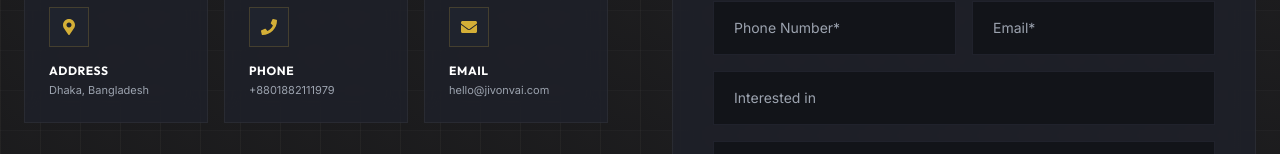
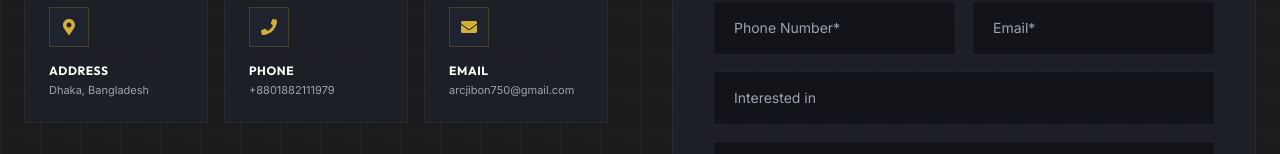
Before and after one commit to MDMahin2007/Jivon-vai, a React (Vite) app in the folder frontend/: page /contact in a window 1280 px wide. Shown: the part 470-624 px from the top of the page. Built offline with nearby package versions, Linux system fonts and the light colour scheme; no server answers; grey boxes are pictures that could not be loaded.

Commit message:
fix: update contact email address

```diff
--- a/frontend/src/pages/Contact.jsx
+++ b/frontend/src/pages/Contact.jsx
@@ -159,7 +159,7 @@ export default function Contact() {
                     Email
                   </h4>
                   <p className="text-[11px] text-gray-400 leading-snug break-all">
-                    hello@jivonvai.com
+                    arcjibon750@gmail.com
                   </p>
                 </div>
               </div>
```
